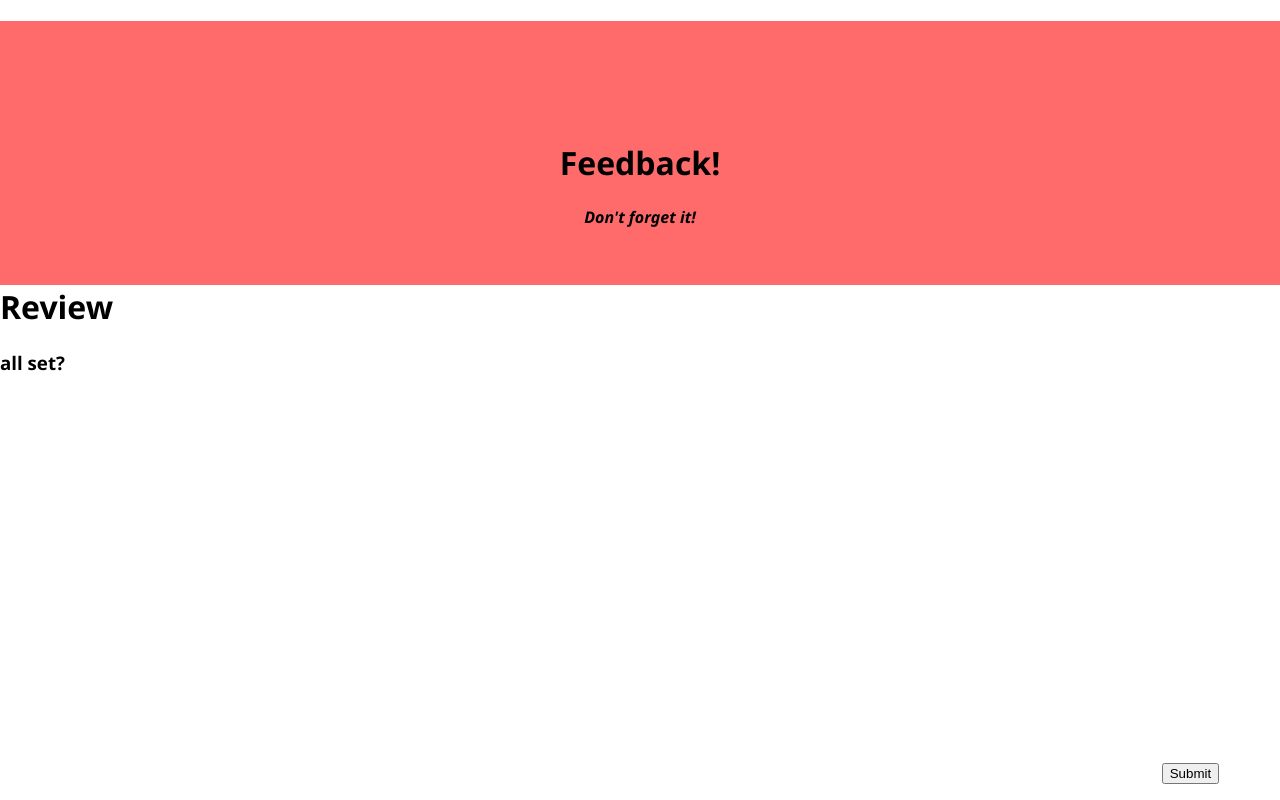
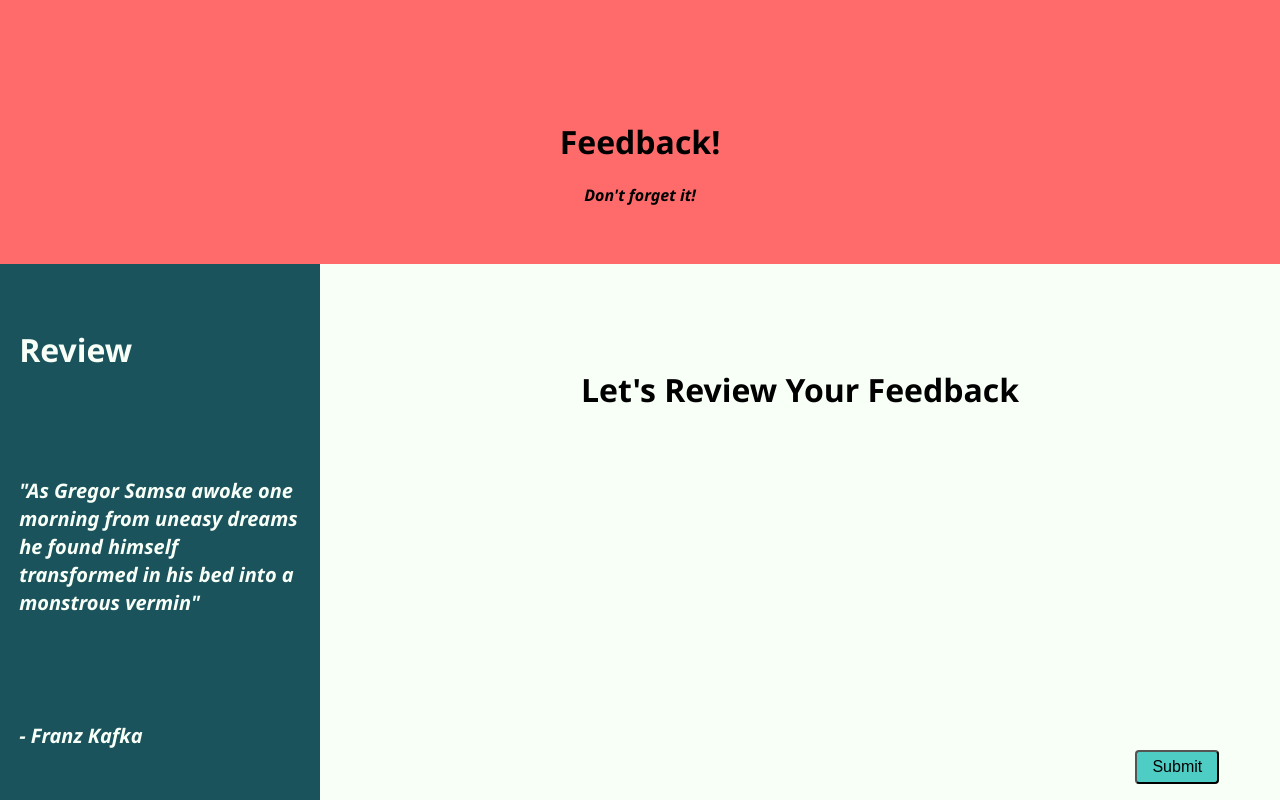
Before and after one commit to nrsimonelli/redux-weekend-project-feedback, a React (Create React App) app: page /#/review in a window 1280 px wide. Shown: the top 800 px of the page. Built offline with nearby package versions, Linux system fonts and the light colour scheme.

Commit message:
added quotes to each page, getting close on review map

```diff
--- a/src/components/Add_Comment/Add_Comment.js
+++ b/src/components/Add_Comment/Add_Comment.js
@@ -34,11 +34,12 @@ class Add_Comment extends Component {
       <div>
         <div className='left'>
           <h1 className='leftTitle'>Comments</h1>
-          <h3 className='leftSub'>if I had 53 minutes to spend as I liked I'd walk very slowly toward a water fountain</h3>
+          <h3 className='leftSub'>"If I had 53 minutes to spend as I liked I'd walk very slowly toward a water fountain"</h3>
+          <h4 className='leftSub'>- Antoine de Saint-Exupéry</h4>
         </div>
         <div className='wrap'>
           <div className='inWrap'>
-            <h1>Anything noteworthy about today?</h1>
+            <h1>Anything on your mind?</h1>
             <br></br>
             <div>
               <input onChange={this.commentNow} name='comment' id='comment' type='text'/>
--- a/src/components/Feeling/Feeling.js
+++ b/src/components/Feeling/Feeling.js
@@ -34,7 +34,8 @@ class Feeling extends Component {
       <div>
         <div className='left'>
           <h1 className='leftTitle'>Feeling</h1>
-          <h3 className='leftSub'>emotions play an important role in the learning process</h3>
+          <h3 className='leftSub'>"Emotions make us human. Denying them makes us beasts"</h3>
+          <h4 className='leftSub'>- Victoria Klein</h4>
         </div>
         <div className='wrap'>
           <div className='inWrap'>
--- a/src/components/Review/Review.js
+++ b/src/components/Review/Review.js
@@ -5,7 +5,24 @@ import {connect} from 'react-redux';
 
 class Review extends Component {
 
-  submitClicked = () =>{
+  // state = {
+  //   feeling: '',
+  //   understanding: '',
+  //   support: '',
+  //   comments: '',
+  // }
+
+  componentDidMount(){
+    console.log('review did mount');
+    console.log('redux state:', this.props.reduxState);
+
+
+
+
+  }
+
+  submitClicked = (event) =>{
+    event.preventDefault();
     // takes you to thank you page
     console.log('submit was clicked');
     this.props.history.push('/thanks');
@@ -14,22 +31,37 @@ class Review extends Component {
   render() {
     return (
       <div>
-        <h1>Review</h1>
-        <main>
-          <section className='formInfo'>
-            <h3>all set?</h3>
-          </section>
-          <section className='nextPath'>
-            <button onClick={this.submitClicked} id='submitInReview'>Submit</button>
-          </section>
-        </main>
+        <div className='left'>
+          <h1 className='leftTitle'>Review</h1>
+          <h3 className='leftSub'>"As Gregor Samsa awoke one morning from uneasy dreams he found himself transformed in his bed into a monstrous vermin"</h3>
+          <h4 className='leftSub'>- Franz Kafka</h4>
+        </div>
+        <div className='wrap'>
+          <div className='inWrap'>
+            <h1>Let's Review Your Feedback</h1>
+            <br></br>
+            <div>{this.props.reduxState.feedbackReducer.map((taco, i)=>{
+                return (
+                  <p> key={i}
+                    {taco.feeling}
+                    {taco.understanding}
+                  </p>
+                );
+            })}
+            </div>
+
+          </div>
+          <div className='nextPath'>
+            <button onClick={this.submitClicked} id='submitInReview' className='cont'>Submit</button>
+          </div>
+        </div>
       </div>
     ); // end return
   } // end render
 } // end class
 
 const putReduxStateOnProps =(reduxState)=>({
-  reduxState
+  reduxState: reduxState
 })
 
 export default connect(putReduxStateOnProps)(Review);
--- a/src/components/Start/Start.js
+++ b/src/components/Start/Start.js
@@ -15,7 +15,8 @@ class Start extends Component {
       <div>
         <div className='left'>
           <h1 className='leftTitle'>Start</h1>
-          <h3 className='leftSub'>everything starts at the beginning</h3>
+          <h3 className='leftSub'>"How can a train be lost? It's on rails!"</h3>
+          <h4 className='leftSub'>- Wes Anderson</h4>
         </div>
         <div className='wrap'>
           <div className='inWrap'>
--- a/src/components/Support/Support.js
+++ b/src/components/Support/Support.js
@@ -38,17 +38,17 @@ class Support extends Component {
         </div>
         <div className='wrap'>
           <div className='inWrap'>
-            <h1>How supported do you feel?</h1>
+            <h1>Do you feel supported?</h1>
             <br></br>
             <div>
               <input onChange={this.radioNow} type='radio' name='support' id='1' value='1'/>
-              <label for='1'>Alone</label>
+              <label for='1'>All Alone</label>
               <input onChange={this.radioNow} type='radio' name='support' id='2' value='2'/>
               <input onChange={this.radioNow} type='radio' name='support' id='3' value='3'/>
               <input onChange={this.radioNow} type='radio' name='support' id='4' value='4'/>
               <input onChange={this.radioNow} type='radio' name='support' id='5' value='5'/>
               <input onChange={this.radioNow} type='radio' name='support' id='6' value='6'/>
-              <label for='6'>Wonderfully so</label>
+              <label for='6'>Wonderfully So</label>
             </div>
           </div>
           <div className='nextPath'>
--- a/src/components/Understanding/Understanding.js
+++ b/src/components/Understanding/Understanding.js
@@ -37,7 +37,7 @@ class Understanding extends Component {
         </div>
         <div className='wrap'>
           <div className='inWrap'>
-            <h1>How well did you understand today's material?</h1>
+            <h1>How well did you comprehend today's material?</h1>
             <br></br>
             <div>
               <input onChange={this.radioNow} type='radio' name='und' id='1' value='1'/>
```
